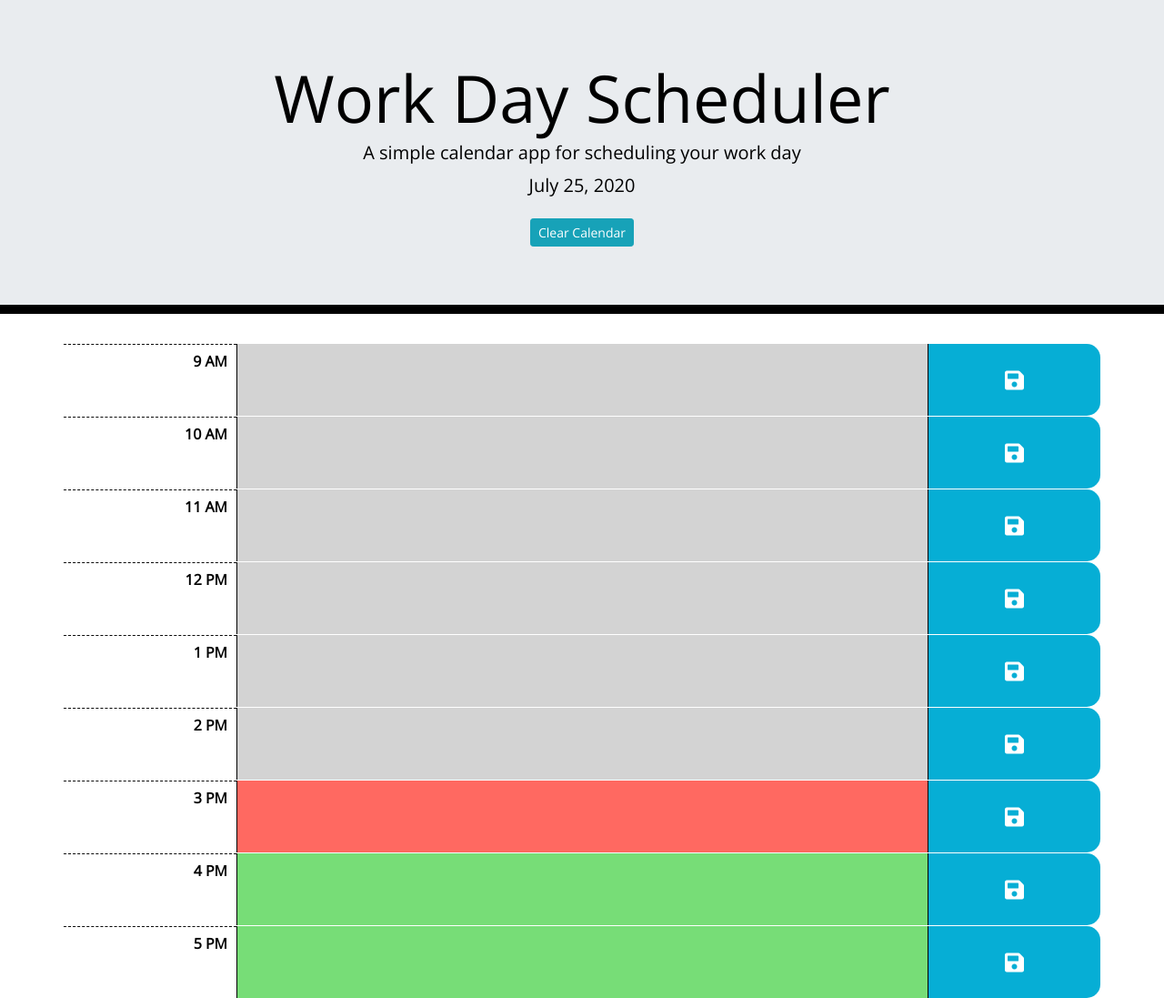
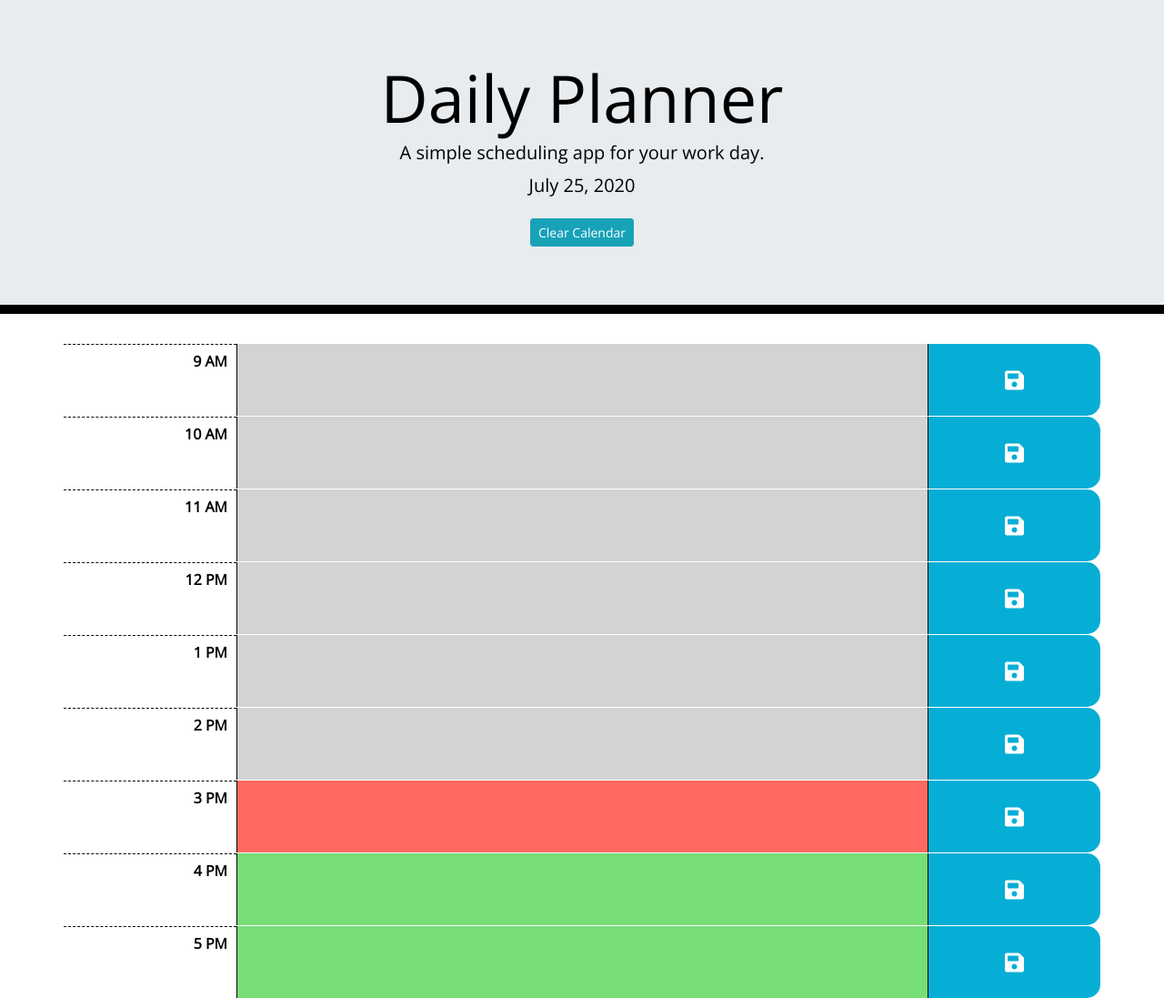
Before and after one commit to MattBongiorno/Calendar, a plain HTML site: page index.html in a window 1280 px wide. Shown: the whole page at 91% size. Drawn offline with nearby package versions, Linux system fonts and the light colour scheme.

Commit message:
clean up

```diff
--- a/index.html
+++ b/index.html
@@ -14,8 +14,8 @@
 
 <body>
     <header class="jumbotron">
-        <h1 class="display-3">Work Day Scheduler</h1>
-        <p class="lead">A simple calendar app for scheduling your work day</p>
+        <h1 class="display-3">Daily Planner</h1>
+        <p class="lead">A simple scheduling app for your work day.</p>
         <p id="currentDay" class="lead"></p>
         <button id="clear-cal" class="btn btn-info btn-sm">Clear Calendar</button>
     </header>
```
